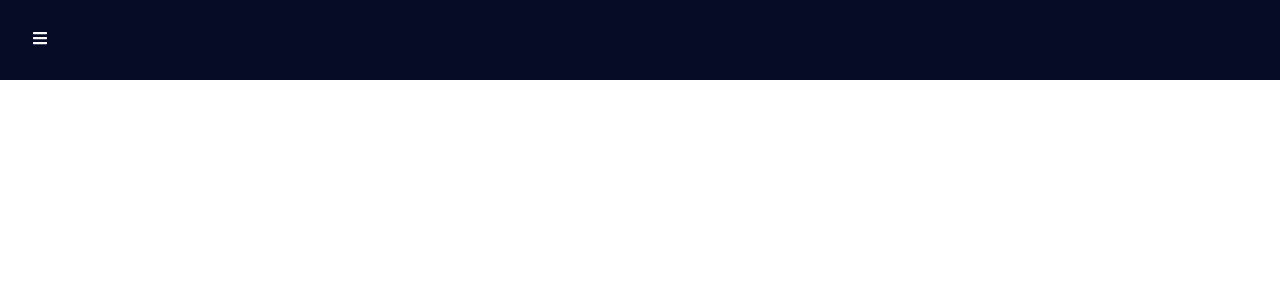
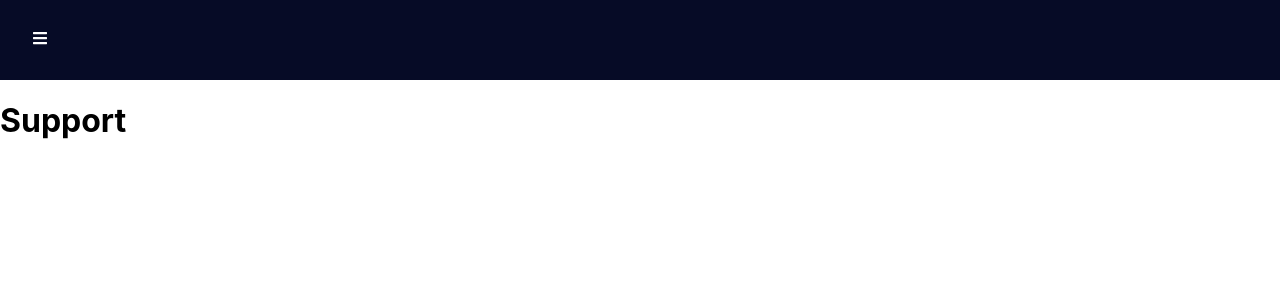
Before and after one commit to loongfatt-gag/test-react-app-to-azure, a React (Create React App) app: page /support in a window 1280 px wide. Shown: the top 300 px of the page. Built offline with nearby package versions, Linux system fonts and the light colour scheme.

Commit message:
Add Support

```diff
--- a/src/App.js
+++ b/src/App.js
@@ -4,6 +4,7 @@ import { BrowserRouter as Router, Switch, Route } from 'react-router-dom';
 import Home from './pages/Home';
 import Products from './pages/Projucts';
 import Reports from './pages/Reports';
+import Support from './pages/Support';
 
 function App() {
   return (
@@ -14,6 +15,7 @@ function App() {
           <Route path='/' exact component={Home} />
           <Route path='/products' component={Products} />
           <Route path='/reports' component={Reports} />
+          <Route path='/support' component={Support} />
         </Switch>
       </Router>
     </>
--- /dev/null
+++ b/src/pages/Support.js
@@ -0,0 +1,11 @@
+import React from 'react'
+
+function Support() {
+    return (
+        <div>
+            <h1>Support</h1>
+        </div>
+    )
+}
+
+export default Support
```
